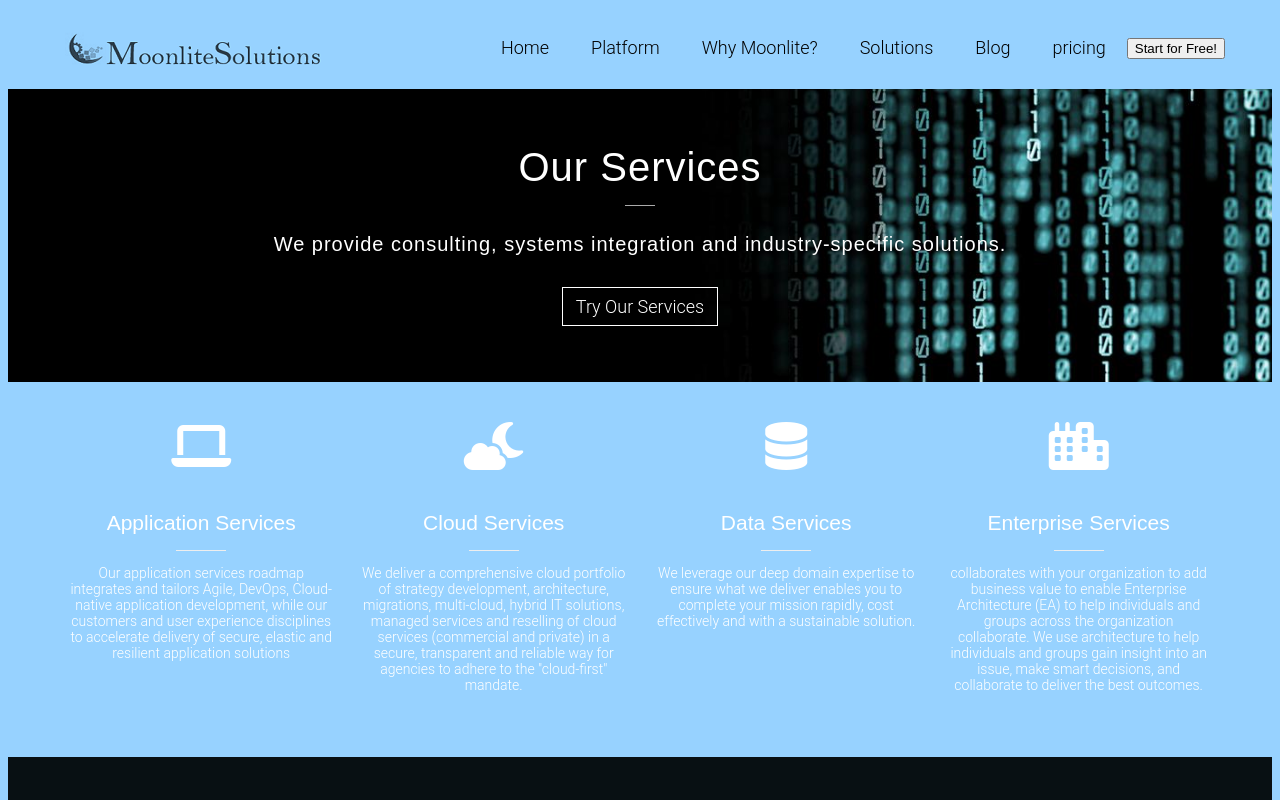
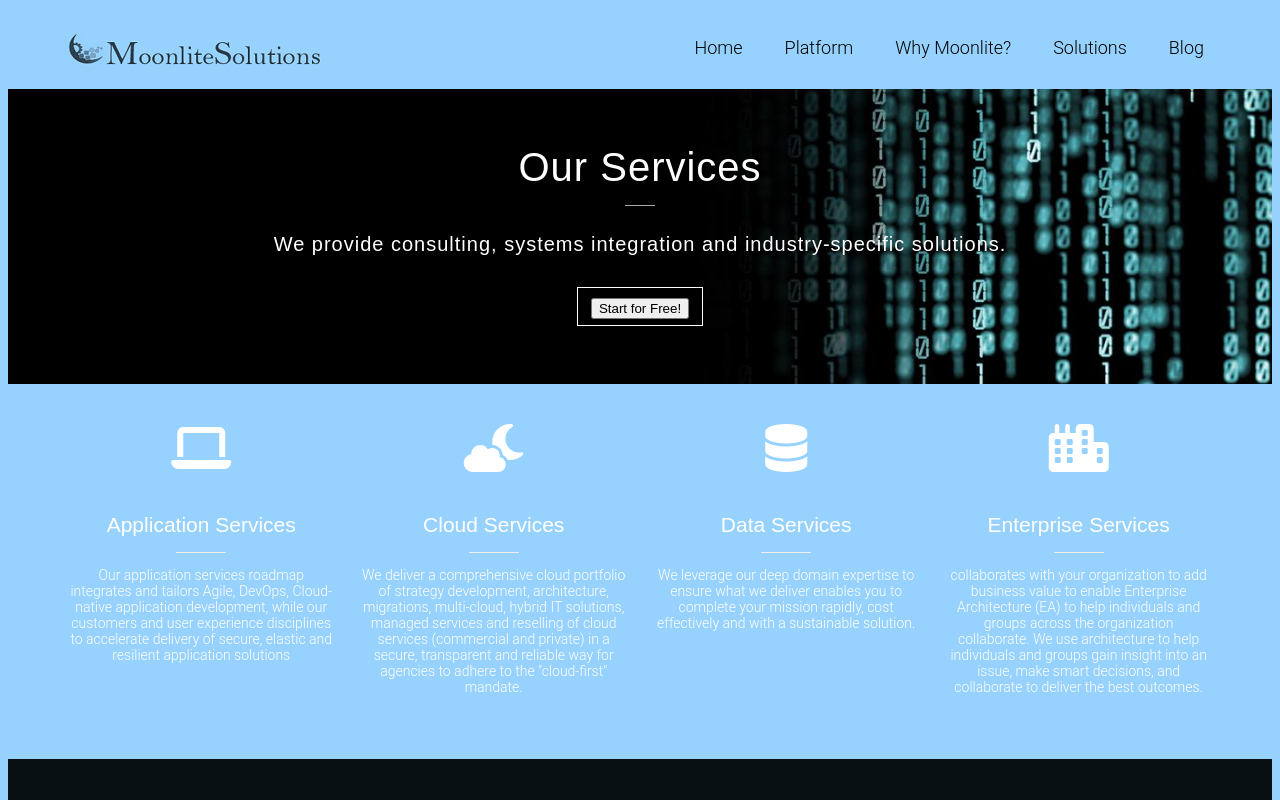
Before and after one commit to LydiaVasil/lydiavasil.github.io, a plain HTML site: page index.html in a window 1280 px wide. Shown: the top 800 px of the page. Drawn offline with Linux system fonts and the light colour scheme.

Commit message:
start for free button moved inside span

```diff
--- a/index.html
+++ b/index.html
@@ -21,8 +21,7 @@
         <li><a href="#">Why Moonlite?</a></li>
         <li><a href="#">Solutions</a></li>
         <li><a href="#">Blog</a></li>
-        <li><a href="#">pricing</a></li>
-	<li><button type="button">Start for Free!</button></li>
+	<li></li>
       </ul>
     </div>
   </div>
@@ -35,7 +34,10 @@
       <h1 class="hero">Our Services</h1>
       <h2 class="hero">We
  provide consulting, systems integration and industry-specific solutions.</h2>
-      <div class="call"><span>Try Our Services</span></div>
+
+
+
+      <div class="call"><span><button type="button">Start for Free!</button></span></div>
     </div>
   </div>
 </div>
```
